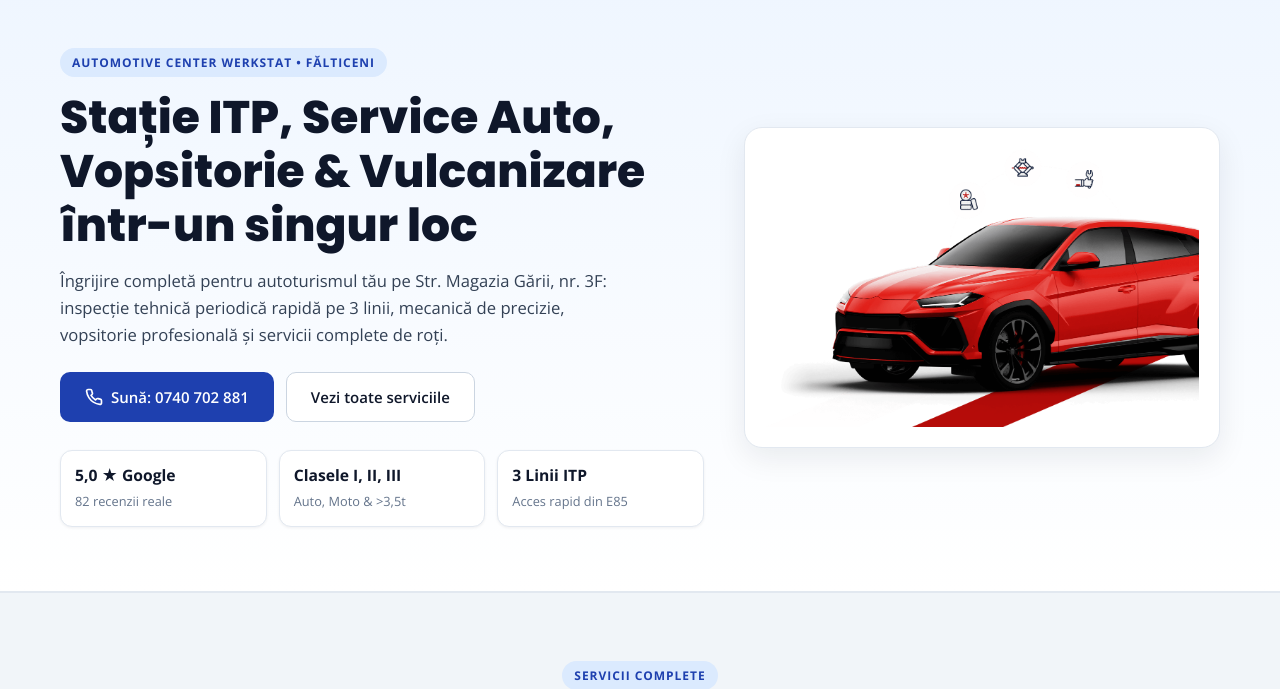
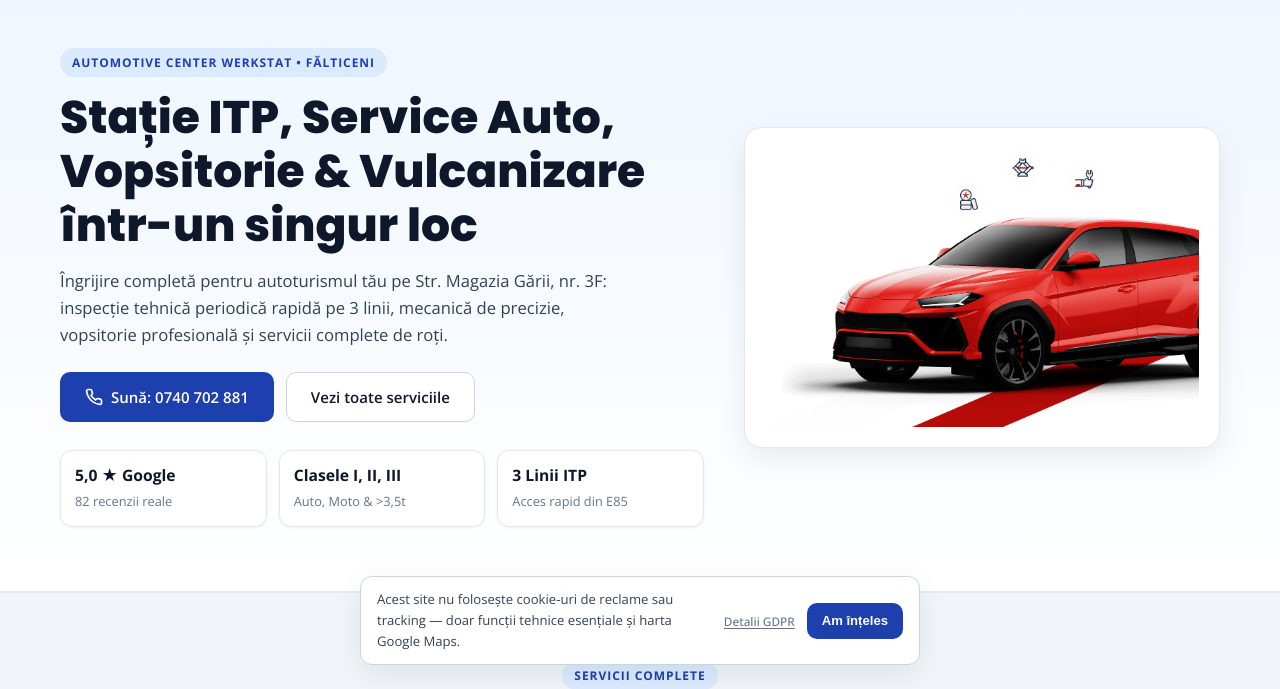
Before and after one commit to 5imi/ITP-Site, a plain HTML site: page index.html in a window 1280 px wide. Shown: the part 119-808 px from the top of the page. Drawn offline with nearby package versions, Linux system fonts and the light colour scheme.

Commit message:
feat(legal): banner informare Cookie & GDPR la prima vizita

```diff
--- a/assets/css/style.css
+++ b/assets/css/style.css
@@ -776,6 +776,60 @@ a {
   margin-bottom: 0;
 }
 
+/* Banner Cookie & GDPR (.cookie-banner): Card compact luminos la prima vizita, pozitionat deasupra barei mobile. */
+.cookie-banner {
+  position: fixed;
+  left: 16px;
+  right: 16px;
+  bottom: 16px;
+  max-width: 560px;
+  margin-inline: auto;
+  z-index: 150;
+  background: #ffffff;
+  border: 1px solid #cbd5e1;
+  border-radius: var(--radius-md);
+  padding: 12px 16px;
+  box-shadow: var(--shadow-md);
+  display: flex;
+  flex-wrap: wrap;
+  align-items: center;
+  justify-content: space-between;
+  gap: 10px 14px;
+}
+
+.cookie-banner[hidden] {
+  display: none;
+}
+
+.cookie-banner p {
+  margin: 0;
+  font-size: 0.82rem;
+  color: var(--text-body);
+  flex: 1 1 260px;
+}
+
+.cookie-banner-actions {
+  display: flex;
+  align-items: center;
+  gap: 12px;
+  margin-left: auto;
+}
+
+.cookie-ok-btn {
+  min-height: 36px;
+  padding: 6px 14px;
+  font-size: 0.82rem;
+}
+
+@media (max-width: 640px) {
+  .cookie-banner {
+    bottom: 68px;
+    left: 10px;
+    right: 10px;
+    padding: 10px 12px;
+  }
+}
+
 /* Stiluri responsive Tableta si Mobil (<= 960px / <= 640px): Adaptare grile si meniu mobil. */
 /* Bara fixa jos pe mobil (.mob-sticky-bar): Ascunsa pe desktop, vizibila sub 640px pentru apel/WhatsApp/Waze 1-tap. */
 .mob-sticky-bar {
--- a/assets/js/main.js
+++ b/assets/js/main.js
@@ -36,4 +36,31 @@
       if (e.target === gdprDialog) gdprDialog.close();
     });
   }
+
+  /* Banner Cookie & GDPR (#cookieBanner): Afisat la prima vizita pana la confirmare */
+  const cookieBanner = document.getElementById('cookieBanner');
+  const acceptCookiesBtn = document.getElementById('acceptCookiesBtn');
+  const bannerGdprBtn = document.getElementById('bannerGdprBtn');
+  if (cookieBanner) {
+    let ack = false;
+    try {
+      ack = localStorage.getItem('acw_cookie_ack') === '1';
+    } catch (_) {
+      ack = false;
+    }
+    if (!ack) {
+      cookieBanner.hidden = false;
+    }
+    if (acceptCookiesBtn) {
+      acceptCookiesBtn.addEventListener('click', () => {
+        try {
+          localStorage.setItem('acw_cookie_ack', '1');
+        } catch (_) {}
+        cookieBanner.hidden = true;
+      });
+    }
+    if (bannerGdprBtn && gdprDialog) {
+      bannerGdprBtn.addEventListener('click', () => gdprDialog.showModal());
+    }
+  }
 })();
--- a/index.html
+++ b/index.html
@@ -508,6 +508,17 @@
     </div>
   </footer>
 
+  <!-- Banner informare Cookie & GDPR (#cookieBanner): Apare la prima vizita si se ascunde dupa confirmare in localStorage. -->
+  <div class="cookie-banner" id="cookieBanner" role="region" aria-label="Informare cookie-uri" hidden>
+    <p>
+      Acest site nu folosește cookie-uri de reclame sau tracking — doar funcții tehnice esențiale și harta Google Maps.
+    </p>
+    <div class="cookie-banner-actions">
+      <button type="button" class="legal-link legal-link-btn" id="bannerGdprBtn">Detalii GDPR</button>
+      <button type="button" class="btn btn-primary cookie-ok-btn" id="acceptCookiesBtn">Am înțeles</button>
+    </div>
+  </div>
+
   <!-- Fereastra Informare GDPR (#gdprDialog): Detalii legale privind prelucrarea datelor si lipsa cookie-urilor de tracking. -->
   <dialog class="gdpr-dialog" id="gdprDialog" aria-labelledby="gdprTitle">
     <div class="gdpr-head">
```
Also changed, not shown: 1 other file.
